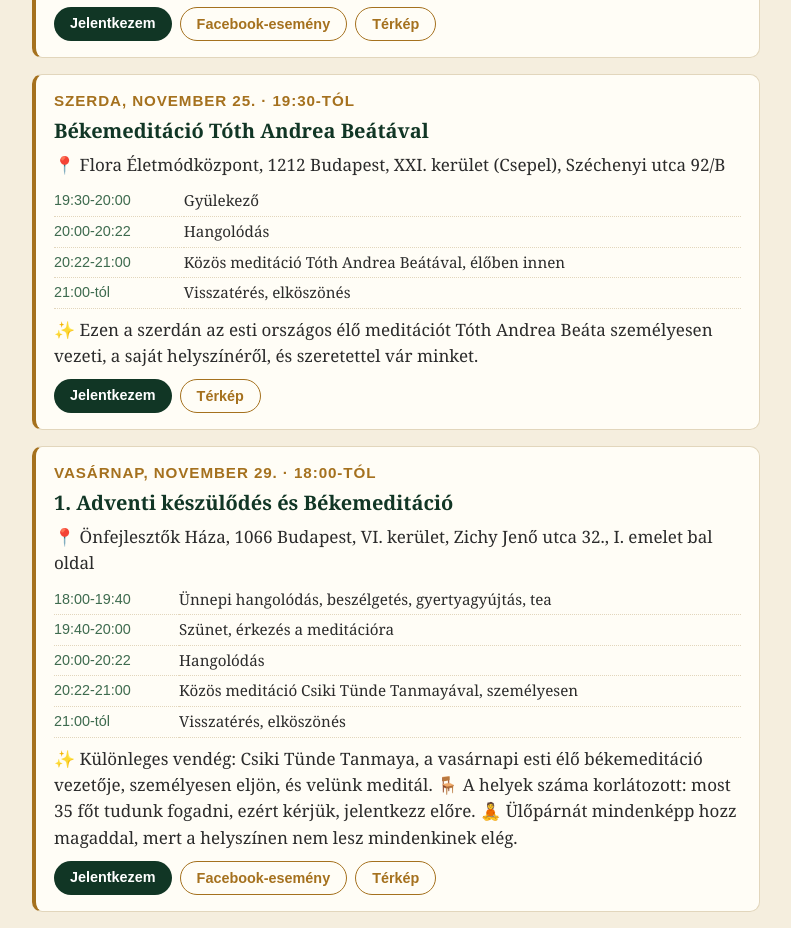
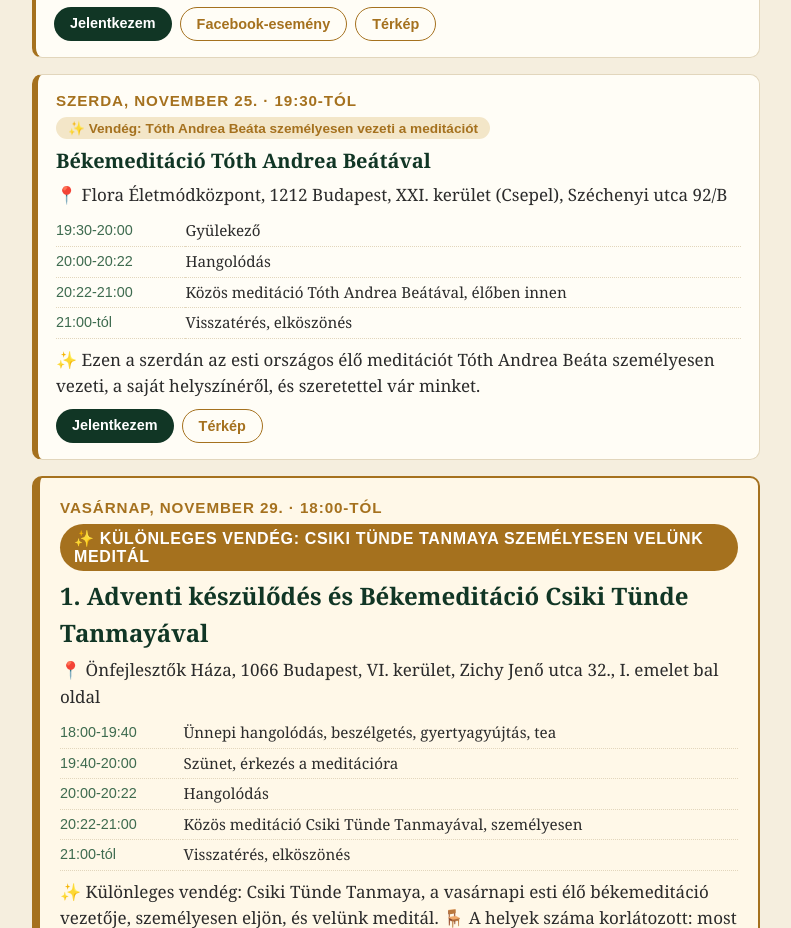
Before and after one commit to gergoterek/budapesti-bekemag, a plain HTML site: page index.html in a window 1280 px wide. Shown: the part 1703-2631 px from the top of the page, without its empty margins (244-1035 px from the left). Drawn offline with Linux system fonts and the light colour scheme.

Commit message:
Upcoming evenings, built 2026-11-19

```diff
--- a/index.html
+++ b/index.html
@@ -41,6 +41,11 @@ h2{color:var(--deep);font-size:1.3rem;margin:28px 0 10px}
 .btn{display:inline-block;padding:8px 16px;border-radius:999px;text-decoration:none;font:600 .9rem Arial,Helvetica,sans-serif}
 .btn.main{background:var(--deep);color:#fff}
 .btn.alt{border:1px solid var(--gold);color:var(--gold)}
+.badge{display:inline-block;margin:6px 0 2px;padding:3px 12px;border-radius:999px;background:#F3E6C8;color:var(--gold);font:600 .85rem Arial,Helvetica,sans-serif}
+.ev.guest{border-left-width:6px}
+.ev.main{border:2px solid var(--gold);border-left:8px solid var(--gold);background:#FFF8E8;padding:20px}
+.ev.main h3{font-size:1.5rem}
+.ev.main .badge{font-size:1rem;padding:5px 14px;background:var(--gold);color:#fff;text-transform:uppercase;letter-spacing:.04em}
 .empty{font-style:italic;color:var(--soft)}
 footer{margin-top:32px;font-size:.95rem;color:var(--soft);text-align:center}
 footer p{margin:.35em 0}
@@ -210,7 +215,7 @@ footer p{margin:.35em 0}
  {
   "@context": "https://schema.org",
   "@type": "Event",
-  "name": "1. Adventi készülődés és Békemeditáció · Önfejlesztők Háza (VI. kerület)",
+  "name": "1. Adventi készülődés és Békemeditáció Csiki Tünde Tanmayával · Önfejlesztők Háza (VI. kerület)",
   "startDate": "2026-11-29T18:00:00+01:00",
   "eventStatus": "https://schema.org/EventScheduled",
   "eventAttendanceMode": "https://schema.org/OfflineEventAttendanceMode",
@@ -451,17 +456,17 @@ footer p{margin:.35em 0}
 
   <div class="btns"><a class="btn main" href="https://forms.gle/eEhyhDZmA27m5Tu77" rel="noopener">Jelentkezem</a><a class="btn alt" href="https://www.facebook.com/events/1350081870388152/1360966715966334/" rel="noopener">Facebook-esemény</a><a class="btn alt" href="https://www.google.com/maps/search/?api=1&amp;query=INSIDE%20St%C3%BAdi%C3%B3%2C%20Ilka%20utca%2017/B%2C%201143%20Budapest" rel="noopener">Térkép</a></div>
 </article>
-<article class="ev" id="2026-11-25-flora" data-date="2026-11-25">
+<article class="ev guest" id="2026-11-25-flora" data-date="2026-11-25">
   <p class="date">Szerda, november 25. · 19:30-tól</p>
-  <h3>Békemeditáció Tóth Andrea Beátával</h3>
+  <p class="badge">✨ Vendég: Tóth Andrea Beáta személyesen vezeti a meditációt</p><h3>Békemeditáció Tóth Andrea Beátával</h3>
   <p class="place">📍 Flora Életmódközpont, 1212 Budapest, XXI. kerület (Csepel), Széchenyi utca 92/B</p>
   <table><tr><td class="t">19:30-20:00</td><td>Gyülekező</td></tr><tr><td class="t">20:00-20:22</td><td>Hangolódás</td></tr><tr><td class="t">20:22-21:00</td><td>Közös meditáció Tóth Andrea Beátával, élőben innen</td></tr><tr><td class="t">21:00-tól</td><td>Visszatérés, elköszönés</td></tr></table>
   <p class="note">✨ Ezen a szerdán az esti országos élő meditációt Tóth Andrea Beáta személyesen vezeti, a saját helyszínéről, és szeretettel vár minket.</p>
   <div class="btns"><a class="btn main" href="https://forms.gle/FmSVM39LgoWfn6KMA" rel="noopener">Jelentkezem</a><a class="btn alt" href="https://www.google.com/maps/search/?api=1&amp;query=Flora%20%C3%89letm%C3%B3dk%C3%B6zpont%2C%20Sz%C3%A9chenyi%20utca%2092/B%2C%201212%20Budapest" rel="noopener">Térkép</a></div>
 </article>
-<article class="ev" id="2026-11-29-advent" data-date="2026-11-29">
+<article class="ev main" id="2026-11-29-advent" data-date="2026-11-29">
   <p class="date">Vasárnap, november 29. · 18:00-tól</p>
-  <h3>1. Adventi készülődés és Békemeditáció</h3>
+  <p class="badge">✨ Különleges vendég: Csiki Tünde Tanmaya személyesen velünk meditál</p><h3>1. Adventi készülődés és Békemeditáció Csiki Tünde Tanmayával</h3>
   <p class="place">📍 Önfejlesztők Háza, 1066 Budapest, VI. kerület, Zichy Jenő utca 32., I. emelet bal oldal</p>
   <table><tr><td class="t">18:00-19:40</td><td>Ünnepi hangolódás, beszélgetés, gyertyagyújtás, tea</td></tr><tr><td class="t">19:40-20:00</td><td>Szünet, érkezés a meditációra</td></tr><tr><td class="t">20:00-20:22</td><td>Hangolódás</td></tr><tr><td class="t">20:22-21:00</td><td>Közös meditáció Csiki Tünde Tanmayával, személyesen</td></tr><tr><td class="t">21:00-tól</td><td>Visszatérés, elköszönés</td></tr></table>
   <p class="note">✨ Különleges vendég: Csiki Tünde Tanmaya, a vasárnapi esti élő békemeditáció vezetője, személyesen eljön, és velünk meditál.
@@ -478,9 +483,9 @@ footer p{margin:.35em 0}
 
   <div class="btns"><a class="btn main" href="https://forms.gle/mG2hojk6Ss5pZjuA6" rel="noopener">Jelentkezem</a><a class="btn alt" href="https://www.facebook.com/events/1616689756871502/" rel="noopener">Facebook-esemény</a><a class="btn alt" href="https://www.google.com/maps/search/?api=1&amp;query=%C3%96nfejleszt%C5%91k%20H%C3%A1za%2C%20Zichy%20Jen%C5%91%20utca%2032.%2C%201066%20Budapest" rel="noopener">Térkép</a></div>
 </article>
-<article class="ev" id="2026-12-09-flora" data-date="2026-12-09">
+<article class="ev guest" id="2026-12-09-flora" data-date="2026-12-09">
   <p class="date">Szerda, december 9. · 19:30-tól</p>
-  <h3>Békemeditáció Tóth Andrea Beátával</h3>
+  <p class="badge">✨ Vendég: Tóth Andrea Beáta személyesen vezeti a meditációt</p><h3>Békemeditáció Tóth Andrea Beátával</h3>
   <p class="place">📍 Flora Életmódközpont, 1212 Budapest, XXI. kerület (Csepel), Széchenyi utca 92/B</p>
   <table><tr><td class="t">19:30-20:00</td><td>Gyülekező</td></tr><tr><td class="t">20:00-20:22</td><td>Hangolódás</td></tr><tr><td class="t">20:22-21:00</td><td>Közös meditáció Tóth Andrea Beátával, élőben innen</td></tr><tr><td class="t">21:00-tól</td><td>Visszatérés, elköszönés</td></tr></table>
   <p class="note">✨ Ezen a szerdán az esti országos élő meditációt Tóth Andrea Beáta személyesen vezeti, a saját helyszínéről, és szeretettel vár minket.</p>
```
